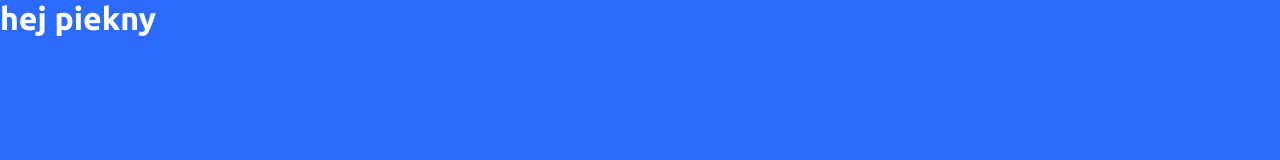
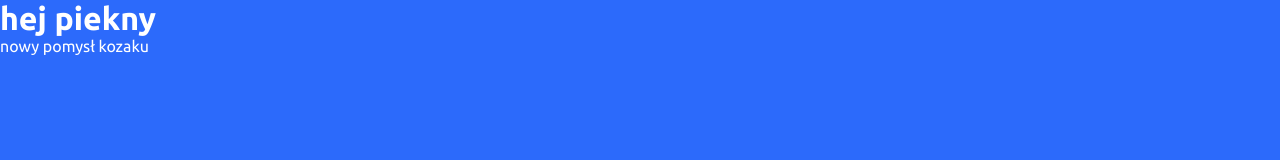
Before and after one commit to Shalomee/testing, a plain HTML site: page index.html in a window 1280 px wide. Shown: the top 160 px of the page. Drawn offline with Linux system fonts and the light colour scheme.

Commit message:
added new idea

```diff
--- a/index.html
+++ b/index.html
@@ -13,6 +13,7 @@
 <body>
 
     <h1>hej piekny</h1>
+    <p>nowy pomysł kozaku</p>
 
 </body>
 
```
